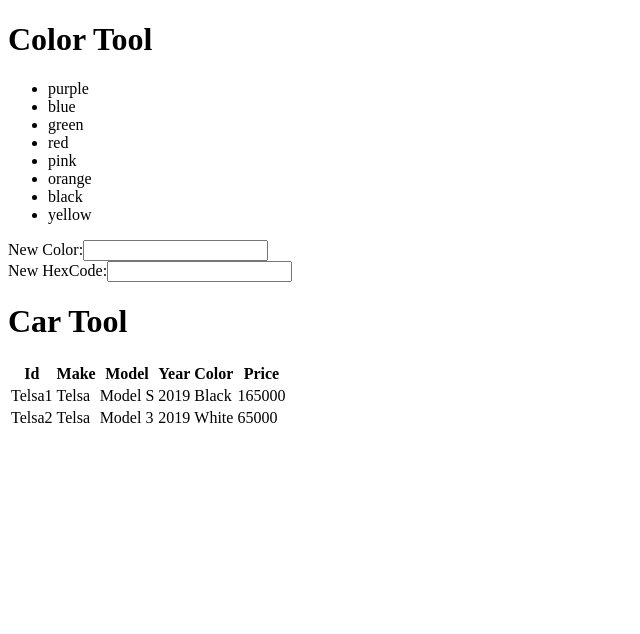
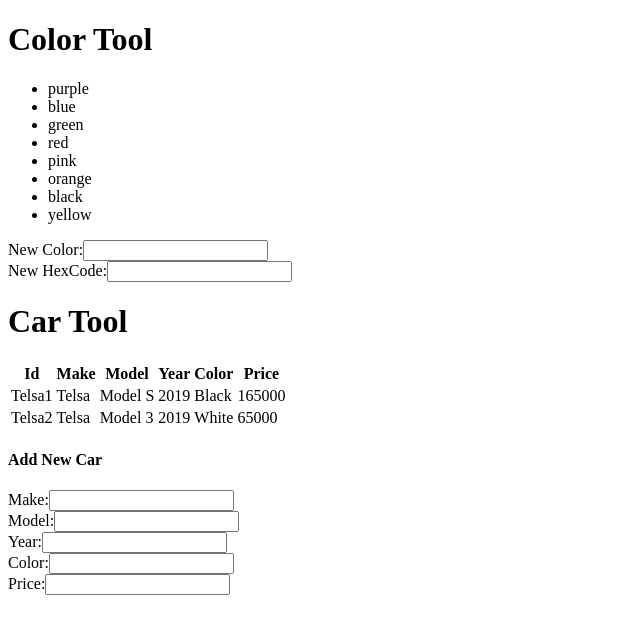
Before and after one commit to mthomas-github/ReactTraining, a React (Create React App) app in the folder demo-app/: page / in a window 1280 px wide. Shown: the top 634 px of the page, without its empty margins (0-640 px from the left). Built offline with nearby package versions, Linux system fonts and the light colour scheme.

Commit message:
end of excerise 5

```diff
--- a/demo-app/src/components/CarTool.js
+++ b/demo-app/src/components/CarTool.js
@@ -1,7 +1,17 @@
 import React from "react";
+import { useForm } from '../hooks/useForm';
+
 
 export const CarTool = (props) => {
 
+    const [ carForm, change ] = useForm({
+        newMake: '',
+        newModel: '',
+        newYear: '',
+        newColor: '',
+        newPrice: ''
+      });
+      console.log(carForm)
     return <>
         <header>
             <h1>Car Tool</h1>
@@ -30,5 +40,28 @@ export const CarTool = (props) => {
                 )}
             </tbody>
         </table>
+        <h4>Add New Car</h4>
+        <form>
+            <div>
+                <label htmlFor="new-make">Make:</label>
+                <input type="text" id="new-make" name="newMake" value={carForm.newMake} onChange={change} />
+            </div>
+            <div>
+                <label htmlFor="new-model">Model:</label>
+                <input type="text" id="new-model" name="newModel" value={carForm.newModel} onChange={change} />
+            </div>
+            <div>
+                <label htmlFor="new-year">Year:</label>
+                <input type="number" id="new-year" name="newYear" value={carForm.newYear} onChange={change} />
+            </div>
+            <div>
+                <label htmlFor="new-color">Color:</label>
+                <input type="text" id="new-color" name="newColor" value={carForm.newColor} onChange={change} />
+            </div>
+            <div>
+                <label htmlFor="new-price">Price:</label>
+                <input type="number" id="new-price" name="newPrice" value={carForm.newPrice} onChange={change} />
+            </div>
+        </form>
     </>;
 };
--- a/demo-app/src/components/ColorTool.js
+++ b/demo-app/src/components/ColorTool.js
@@ -7,7 +7,7 @@ export const ColorTool = (props) => {
   const [ colorForm, change ] = useForm({
     newColor: '',
     newHexCode: '',
-  })
+  });
 
   return <>
     <header>
```
